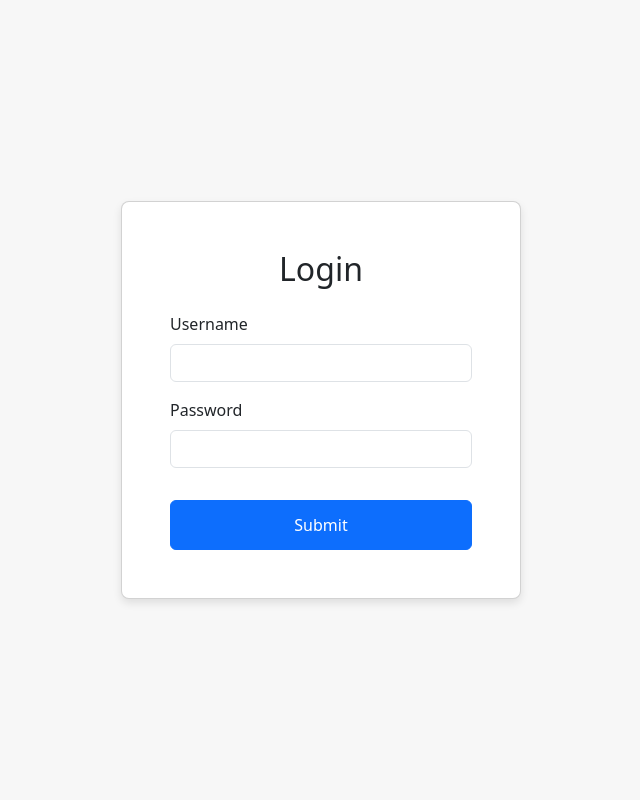
After one commit to Mannu258/Memo-application, a Flask app: page /administrator in a window 1280 px wide. The commit adds this page. Shown: the whole page, without its empty margins (319-959 px from the left). Run offline with Flask 3, Linux system fonts and the light colour scheme; some libraries are stand-ins or nearby versions.

Commit message:
added login panel

```diff
--- /dev/null
+++ b/User.py
@@ -0,0 +1,6 @@
+from app import app, db, Crediantials
+with app.app_context():
+    me = Crediantials(username="Admin", password="root")
+    db.session.add(me)
+    db.session.commit()
+    print("The new credentials have been added to the database.")
--- a/app.py
+++ b/app.py
@@ -25,6 +25,13 @@ class Memo(db.Model):
     subject = db.Column(db.String(100), nullable=False)
     details = db.Column(db.Text, nullable=False)
     followup = db.Column(db.String(100), nullable=True)
+
+class Crediantials(db.Model):
+    ID = db.Column(db.Integer,primary_key=True)
+    username = db.Column(db.String(200),nullable=False)
+    password = db.Column(db.String(200),nullable=False)
+    def __repr__(self) -> str:
+        return f"{self.username}"
 
 # Create the database tables
 with app.app_context():
@@ -117,10 +124,19 @@ def home():
     return render_template('index.html')
 
 
-@app.route('/database', methods=['GET'])
-def database():
-    data = Memo.query.order_by(Memo.id.desc()).all()
-    return render_template('Database.html', data=data)
+@app.route("/administrator",methods=['POST','GET'])
+def Admin():
+    if request.method == "POST":
+        username = request.form['Username']
+        password = request.form['password']
+        admi = Crediantials.query.filter_by(username=username,password=password).first()
+        if admi:
+            details = Memo.query.order_by(Memo.id.desc()).all()
+            return render_template('Database.html',details=details)
+        else:
+            return render_template('login.html')
+
+    return render_template('login.html')
 
 
 if __name__ == '__main__':
--- /dev/null
+++ b/static/css/login.css
@@ -0,0 +1,25 @@
+body {
+    background-color: #f7f7f7;
+}
+
+.login-container {
+    min-height: 100vh;
+    display: flex;
+    justify-content: center;
+    align-items: center;
+}
+
+.login-card {
+    width: 100%;
+    max-width: 400px;
+    padding: 2rem;
+    border-radius: 0.5rem;
+    box-shadow: 0 4px 8px rgba(0, 0, 0, 0.1);
+    background-color: #fff;
+}
+
+.login-card .btn-primary {
+    width: 100%;
+    padding: 0.75rem;
+    font-size: 1rem;
+}
--- a/templates/index.html
+++ b/templates/index.html
@@ -8,7 +8,7 @@
     <link rel="shortcut icon" href="{{ url_for('static', filename='favicon.ico') }}" type="image/x-icon">
     <!-- Bootstrap CSS -->
     <link rel="stylesheet" href="https://stackpath.bootstrapcdn.com/bootstrap/4.5.2/css/bootstrap.min.css">
-    <link rel="stylesheet" href="{{ url_for('static', filename='style.css') }}">
+    <link rel="stylesheet" href="{{ url_for('static', filename='css/style.css') }}">
 </head>
 
 <body>
--- /dev/null
+++ b/templates/login.html
@@ -0,0 +1,49 @@
+<!doctype html>
+<html lang="en">
+
+<head>
+    <meta charset="utf-8">
+    <meta name="viewport" content="width=device-width, initial-scale=1">
+    <title>Login page</title>
+    <link href="https://cdn.jsdelivr.net/npm/bootstrap@5.3.3/dist/css/bootstrap.min.css" rel="stylesheet"
+        integrity="sha384-QWTKZyjpPEjISv5WaRU9OFeRpok6YctnYmDr5pNlyT2bRjXh0JMhjY6hW+ALEwIH" crossorigin="anonymous">
+    <link rel="stylesheet" href="{{ url_for('static', filename='css/login.css') }}">
+    <link rel="shortcut icon" type="image/icon" href="{{ url_for('static', filename='favicon.png') }}" />
+
+</head>
+
+<body>
+    <form action="/administrator" method="post">
+
+        <div class="container login-container">
+            <div class="card login-card">
+                <div class="card-body">
+                    <h2 class="card-title text-center mb-4">Login</h2>
+                    <form>
+                        <div class="mb-3">
+                            <label for="username" class="form-label">Username</label>
+                            <input type="text" class="form-control" id="username" name="Username" required>
+                        </div>
+                        <div class="mb-3">
+                            <label for="password" class="form-label">Password</label>
+                            <input type="password" name="password" class="form-control" id="password" required>
+                        </div>
+                        <button type="submit" class="btn btn-primary mt-3">Submit</button>
+                    </form>
+                </div>
+            </div>
+        </div>
+        <!-- Bootstrap Bundle with Popper -->
+        <script src="https://stackpath.bootstrapcdn.com/bootstrap/5.0.0-alpha1/js/bootstrap.bundle.min.js"></script>
+</body>
+
+</html>
+
+</form>
+
+<script src="https://cdn.jsdelivr.net/npm/bootstrap@5.3.3/dist/js/bootstrap.bundle.min.js"
+    integrity="sha384-YvpcrYf0tY3lHB60NNkmXc5s9fDVZLESaAA55NDzOxhy9GkcIdslK1eN7N6jIeHz"
+    crossorigin="anonymous"></script>
+</body>
+
+</html>
```
Also changed, not shown: static/css/logo/header.png (renamed from static/logo/header.png), static/css/style.css (renamed from static/style.css).
